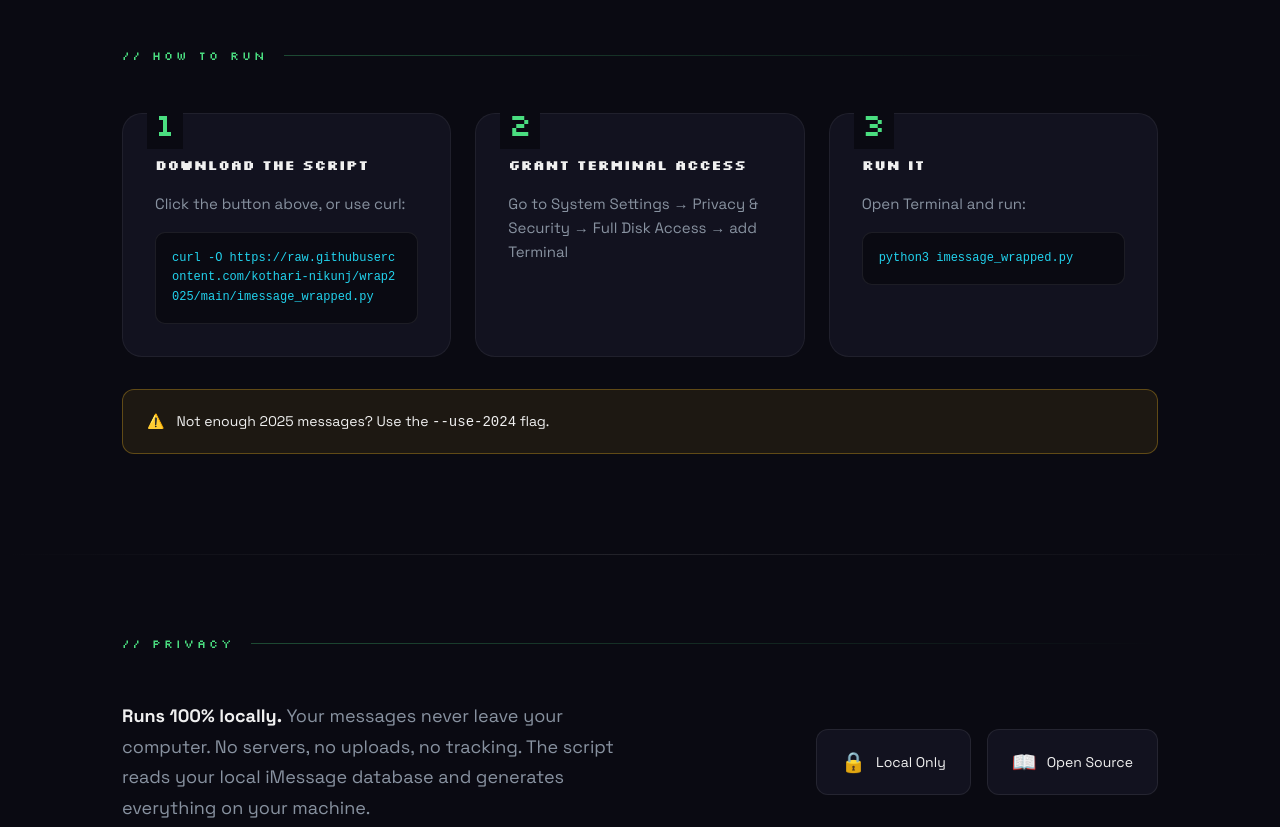
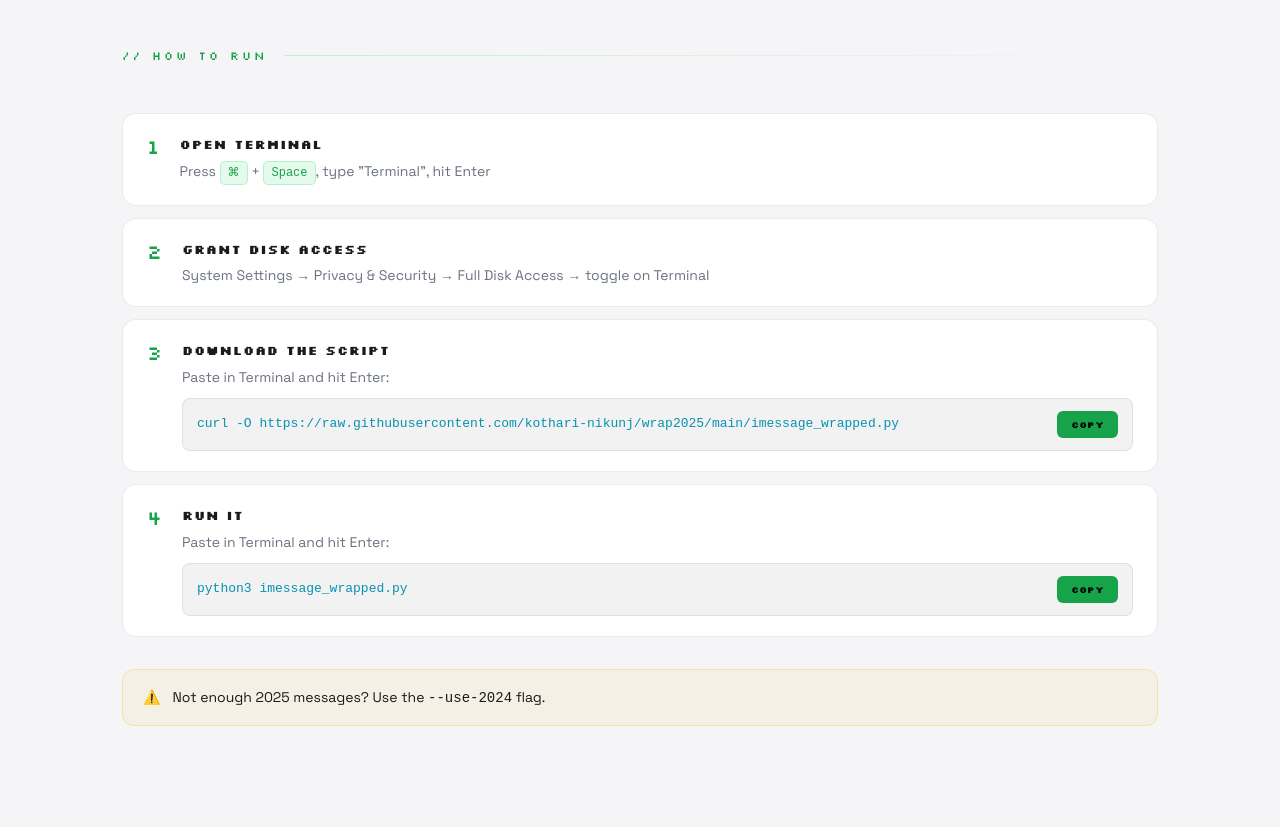
Before and after one commit to joshlebed/wrap2025, a plain HTML site: page index.html in a window 1280 px wide. Shown: the part 1440-2267 px from the top of the page. Drawn offline with Linux system fonts and the light colour scheme.

Commit message:
Add copy buttons, light/dark theme, and improve instructions.
Implemented copy-to-clipboard for setup commands, added light/dark theme toggle with system preference detection, refactored instructions to 4 steps for better UX, and updated gallery for theme compatibility.

🤖 Generated with [Claude Code](https://claude.com/claude-code)

Co-Authored-By: Claude <noreply@anthropic.com>

```diff
--- a/index.html
+++ b/index.html
@@ -82,6 +82,25 @@
     --pink: #f472b6;
     --orange: #fb923c;
     --purple: #a78bfa;
+    --code-bg: rgba(0,0,0,0.4);
+    --border-subtle: rgba(255,255,255,0.06);
+    --border-hover: rgba(74, 222, 128, 0.2);
+}
+
+[data-theme="light"] {
+    --bg: #f5f5f7;
+    --card-bg: #ffffff;
+    --text: #1a1a1a;
+    --muted: #6b7280;
+    --green: #16a34a;
+    --yellow: #ca8a04;
+    --cyan: #0891b2;
+    --pink: #db2777;
+    --orange: #ea580c;
+    --purple: #7c3aed;
+    --code-bg: rgba(0,0,0,0.05);
+    --border-subtle: rgba(0,0,0,0.08);
+    --border-hover: rgba(22, 163, 74, 0.3);
 }
 
 * { margin: 0; padding: 0; box-sizing: border-box; -webkit-tap-highlight-color: transparent; }
@@ -92,6 +111,35 @@ body {
     color: var(--text);
     line-height: 1.6;
     overflow-x: hidden;
+    transition: background 0.3s, color 0.3s;
+}
+
+/* Theme Toggle */
+.theme-toggle {
+    position: fixed;
+    top: 24px;
+    right: 24px;
+    z-index: 100;
+    background: var(--card-bg);
+    border: 1px solid var(--border-subtle);
+    border-radius: 50px;
+    padding: 10px 16px;
+    cursor: pointer;
+    display: flex;
+    align-items: center;
+    gap: 8px;
+    font-family: 'Silkscreen', cursive;
+    font-size: 10px;
+    color: var(--text);
+    transition: all 0.2s;
+}
+
+.theme-toggle:hover {
+    border-color: var(--border-hover);
+}
+
+.theme-toggle .icon {
+    font-size: 16px;
 }
 
 /* LAYOUT GRID */
@@ -281,11 +329,9 @@ body {
     width: 340px;
     border-radius: 24px;
     overflow: hidden;
-    border: 2px solid rgba(255,255,255,0.1);
+    border: 2px solid var(--border-subtle);
     background: var(--card-bg);
-    box-shadow:
-        0 4px 24px rgba(0,0,0,0.4),
-        0 0 0 1px rgba(255,255,255,0.05) inset;
+    box-shadow: 0 4px 24px rgba(0,0,0,0.15);
 }
 
 .gallery-viewport {
@@ -306,20 +352,20 @@ body {
     align-items: center;
     padding: 32px 24px;
     text-align: center;
-    background: var(--bg);
+    background: var(--card-bg);
 }
 
-.gallery-slide.intro { background: linear-gradient(145deg, #12121f 0%, #1a1a2e 50%, #0f2847 100%); }
-.gallery-slide.pink-bg { background: linear-gradient(145deg, #12121f 0%, #2d1a3d 100%); }
-.gallery-slide.purple-bg { background: linear-gradient(145deg, #12121f 0%, #1f1a3d 100%); }
-.gallery-slide.orange-bg { background: linear-gradient(145deg, #12121f 0%, #2d1f1a 100%); }
+.gallery-slide.intro { background: linear-gradient(145deg, var(--card-bg) 0%, var(--bg) 100%); }
+.gallery-slide.pink-bg { background: var(--card-bg); }
+.gallery-slide.purple-bg { background: var(--card-bg); }
+.gallery-slide.orange-bg { background: var(--card-bg); }
 
 .gallery-slide .slide-icon { font-size: 52px; margin-bottom: 12px; }
-.gallery-slide h2 { font-family: 'Silkscreen', cursive; font-size: 28px; line-height: 1.2; margin-bottom: 8px; }
+.gallery-slide h2 { font-family: 'Silkscreen', cursive; font-size: 28px; line-height: 1.2; margin-bottom: 8px; color: var(--text); }
 .gallery-slide .slide-label { font-family: 'Silkscreen', cursive; font-size: 11px; color: var(--green); letter-spacing: 2px; margin-bottom: 12px; }
 .gallery-slide .slide-text { font-size: 16px; color: var(--muted); margin: 6px 0; }
-.gallery-slide .big-number { font-family: 'Silkscreen', cursive; font-size: 64px; line-height: 1; }
-.gallery-slide .huge-name { font-family: 'Silkscreen', cursive; font-size: 28px; margin: 12px 0; }
+.gallery-slide .big-number { font-family: 'Silkscreen', cursive; font-size: 64px; line-height: 1; color: var(--text); }
+.gallery-slide .huge-name { font-family: 'Silkscreen', cursive; font-size: 28px; margin: 12px 0; color: var(--text); }
 .gallery-slide .personality-type { font-family: 'Silkscreen', cursive; font-size: 20px; color: var(--purple); margin: 12px 0; }
 .gallery-slide .roast { font-style: italic; color: var(--muted); font-size: 14px; }
 .gallery-slide .badge { display: inline-block; padding: 8px 16px; border-radius: 100px; font-family: 'Silkscreen', cursive; font-size: 11px; margin-top: 16px; border: 2px solid; }
@@ -339,27 +385,28 @@ body {
     justify-content: center;
     gap: 8px;
     padding: 16px 0;
-    background: rgba(0,0,0,0.4);
+    background: var(--code-bg);
 }
 
 .gallery-dot {
     width: 8px;
     height: 8px;
     border-radius: 50%;
-    background: rgba(255,255,255,0.2);
+    background: var(--muted);
+    opacity: 0.4;
     cursor: pointer;
     transition: all 0.3s;
 }
 
-.gallery-dot:hover { background: rgba(255,255,255,0.4); }
-.gallery-dot.active { background: var(--green); width: 24px; border-radius: 4px; }
+.gallery-dot:hover { opacity: 0.7; }
+.gallery-dot.active { background: var(--green); opacity: 1; width: 24px; border-radius: 4px; }
 
 .gallery-nav {
     position: absolute;
     top: 50%;
     transform: translateY(-50%);
     font-size: 24px;
-    color: rgba(255,255,255,0.3);
+    color: var(--muted);
     cursor: pointer;
     padding: 20px;
     z-index: 10;
@@ -367,7 +414,7 @@ body {
     transition: all 0.2s;
 }
 
-.gallery-nav:hover { color: rgba(255,255,255,0.7); }
+.gallery-nav:hover { color: var(--text); }
 .gallery-nav.prev { left: 0; }
 .gallery-nav.next { right: 0; }
 
@@ -415,7 +462,7 @@ body {
 
 .feature {
     background: var(--card-bg);
-    border: 1px solid rgba(255,255,255,0.06);
+    border: 1px solid var(--border-subtle);
     border-radius: 16px;
     padding: 28px 24px;
     text-align: center;
@@ -438,8 +485,8 @@ body {
 
 .feature:hover {
     transform: translateY(-4px);
-    border-color: rgba(255,255,255,0.12);
-    box-shadow: 0 12px 40px rgba(0,0,0,0.3);
+    border-color: var(--border-hover);
+    box-shadow: 0 12px 40px rgba(0,0,0,0.15);
 }
 
 .feature:hover::before {
@@ -475,73 +522,116 @@ body {
     background: linear-gradient(90deg, transparent, rgba(255,255,255,0.1), transparent);
 }
 
-.install-grid {
-    display: grid;
-    grid-template-columns: repeat(3, 1fr);
-    gap: 24px;
+.steps-list {
     margin-top: 48px;
+    display: flex;
+    flex-direction: column;
+    gap: 12px;
 }
 
-.step-card {
+.step-item {
+    display: flex;
+    align-items: flex-start;
+    gap: 20px;
+    padding: 20px 24px;
     background: var(--card-bg);
-    border: 1px solid rgba(255,255,255,0.06);
-    border-radius: 20px;
-    padding: 32px;
-    position: relative;
-    transition: all 0.3s;
+    border: 1px solid var(--border-subtle);
+    border-radius: 14px;
+    transition: all 0.2s;
 }
 
-.step-card:hover {
-    border-color: rgba(74, 222, 128, 0.2);
-    transform: translateY(-2px);
+.step-item:hover {
+    border-color: var(--border-hover);
 }
 
 .step-num {
-    position: absolute;
-    top: -16px;
-    left: 24px;
     font-family: 'Silkscreen', cursive;
-    font-size: 32px;
+    font-size: 20px;
     color: var(--green);
-    background: var(--bg);
-    padding: 0 8px;
+    line-height: 1;
+    flex-shrink: 0;
+    padding-top: 2px;
 }
 
-.step-card h3 {
-    font-family: 'Silkscreen', cursive;
-    font-size: 14px;
-    margin-bottom: 16px;
-    margin-top: 8px;
+.step-content {
+    flex: 1;
+    min-width: 0;
 }
 
-.step-card p {
+.step-content h3 {
+    font-family: 'Silkscreen', cursive;
+    font-size: 13px;
+    margin: 0 0 6px 0;
+    letter-spacing: 0.5px;
+}
+
+.step-content p {
     color: var(--muted);
-    font-size: 15px;
-    margin-bottom: 16px;
-    line-height: 1.6;
+    font-size: 14px;
+    margin: 0;
+    line-height: 1.5;
+}
+
+kbd {
+    display: inline-block;
+    background: rgba(74, 222, 128, 0.15);
+    border: 1px solid rgba(74, 222, 128, 0.3);
+    border-radius: 5px;
+    padding: 2px 7px;
+    font-family: 'SF Mono', monospace;
+    font-size: 12px;
+    color: var(--green);
 }
 
 .code-block {
-    background: rgba(0,0,0,0.4);
-    border: 1px solid rgba(255,255,255,0.08);
-    border-radius: 10px;
-    padding: 16px;
+    background: var(--code-bg);
+    border: 1px solid var(--border-subtle);
+    border-radius: 8px;
+    padding: 12px 14px;
     font-family: 'JetBrains Mono', 'SF Mono', monospace;
-    font-size: 12px;
-    overflow-x: auto;
-    position: relative;
+    font-size: 13px;
+    margin-top: 10px;
+    display: flex;
+    align-items: center;
+    gap: 12px;
 }
 
 .code-block code {
     color: var(--cyan);
-    word-break: break-all;
+    flex: 1;
+    overflow: hidden;
+    text-overflow: ellipsis;
+    white-space: nowrap;
+}
+
+.copy-btn {
+    background: var(--green);
+    border: none;
+    border-radius: 6px;
+    padding: 8px 14px;
+    font-family: 'Silkscreen', cursive;
+    font-size: 9px;
+    color: #000;
+    cursor: pointer;
+    transition: all 0.15s;
+    white-space: nowrap;
+    flex-shrink: 0;
+    font-weight: 700;
+}
+
+.copy-btn:hover {
+    background: #6ee7a0;
+}
+
+.copy-btn.copied {
+    background: #22d3ee;
 }
 
 .warning {
     background: rgba(251,191,36,0.08);
     border: 1px solid rgba(251,191,36,0.3);
     border-radius: 12px;
-    padding: 20px 24px;
+    padding: 16px 20px;
     font-size: 14px;
     margin-top: 32px;
     display: flex;
@@ -595,7 +685,7 @@ body {
     align-items: center;
     gap: 10px;
     background: var(--card-bg);
-    border: 1px solid rgba(255,255,255,0.08);
+    border: 1px solid var(--border-subtle);
     border-radius: 12px;
     padding: 16px 24px;
     font-size: 14px;
@@ -603,7 +693,7 @@ body {
 }
 
 .privacy-badge:hover {
-    border-color: rgba(74, 222, 128, 0.3);
+    border-color: var(--border-hover);
 }
 
 .privacy-badge-icon { font-size: 20px; }
@@ -689,10 +779,6 @@ body {
         grid-template-columns: repeat(2, 1fr);
     }
 
-    .install-grid {
-        grid-template-columns: 1fr;
-        gap: 32px;
-    }
 
     .privacy-content {
         grid-template-columns: 1fr;
@@ -712,6 +798,14 @@ body {
 
 /* RESPONSIVE - MOBILE */
 @media (max-width: 768px) {
+    .theme-toggle {
+        top: 16px;
+        right: 16px;
+        padding: 8px 12px;
+        font-size: 9px;
+    }
+    .theme-toggle .icon { font-size: 14px; }
+
     .download-btn { display: none; }
     .share-btn { display: inline-flex; }
     .mobile-note {
@@ -789,13 +883,18 @@ body {
         padding: 60px 0;
     }
 
-    .step-card {
-        padding: 28px 24px;
+    .step-item {
+        padding: 16px 20px;
+        gap: 16px;
     }
 
-    .step-card h3 { font-size: 13px; }
-    .step-card p { font-size: 14px; }
-    .code-block { font-size: 11px; padding: 14px; }
+    .step-num { font-size: 18px; }
+    .step-content h3 { font-size: 12px; }
+    .step-content p { font-size: 13px; }
+    .code-block { font-size: 11px; padding: 10px 12px; }
+    .copy-btn { padding: 6px 12px; font-size: 8px; }
+
+    kbd { font-size: 11px; padding: 2px 5px; }
 
     .privacy-section {
         padding: 60px 0;
@@ -821,6 +920,11 @@ body {
 </style>
 </head>
 <body>
+
+<button class="theme-toggle" onclick="toggleTheme()">
+    <span class="icon">☀️</span>
+    <span class="label">LIGHT</span>
+</button>
 
 <section class="hero">
     <div class="hero-content">
@@ -971,28 +1075,44 @@ body {
             <div class="section-line"></div>
         </div>
 
-        <div class="install-grid">
-            <div class="step-card">
+        <div class="steps-list">
+            <div class="step-item">
                 <div class="step-num">1</div>
-                <h3>Download the script</h3>
-                <p>Click the button above, or use curl:</p>
-                <div class="code-block">
-                    <code>curl -O https://raw.githubusercontent.com/kothari-nikunj/wrap2025/main/imessage_wrapped.py</code>
+                <div class="step-content">
+                    <h3>Open Terminal</h3>
+                    <p>Press <kbd>⌘</kbd> + <kbd>Space</kbd>, type "Terminal", hit Enter</p>
                 </div>
             </div>
 
-            <div class="step-card">
+            <div class="step-item">
                 <div class="step-num">2</div>
-                <h3>Grant Terminal access</h3>
-                <p>Go to System Settings → Privacy & Security → Full Disk Access → add Terminal</p>
+                <div class="step-content">
+                    <h3>Grant disk access</h3>
+                    <p>System Settings → Privacy & Security → Full Disk Access → toggle on Terminal</p>
+                </div>
             </div>
 
-            <div class="step-card">
+            <div class="step-item">
                 <div class="step-num">3</div>
-                <h3>Run it</h3>
-                <p>Open Terminal and run:</p>
-                <div class="code-block">
-                    <code>python3 imessage_wrapped.py</code>
+                <div class="step-content">
+                    <h3>Download the script</h3>
+                    <p>Paste in Terminal and hit Enter:</p>
+                    <div class="code-block">
+                        <code id="curl-cmd">curl -O https://raw.githubusercontent.com/kothari-nikunj/wrap2025/main/imessage_wrapped.py</code>
+                        <button class="copy-btn" onclick="copyCode('curl-cmd', this)">COPY</button>
+                    </div>
+                </div>
+            </div>
+
+            <div class="step-item">
+                <div class="step-num">4</div>
+                <div class="step-content">
+                    <h3>Run it</h3>
+                    <p>Paste in Terminal and hit Enter:</p>
+                    <div class="code-block">
+                        <code id="run-cmd">python3 imessage_wrapped.py</code>
+                        <button class="copy-btn" onclick="copyCode('run-cmd', this)">COPY</button>
+                    </div>
                 </div>
             </div>
         </div>
@@ -1044,6 +1164,61 @@ body {
 </footer>
 
 <script>
+// Theme Toggle
+function toggleTheme() {
+    const body = document.body;
+    const btn = document.querySelector('.theme-toggle');
+    const isLight = body.getAttribute('data-theme') === 'light';
+
+    if (isLight) {
+        body.removeAttribute('data-theme');
+        btn.querySelector('.icon').textContent = '☀️';
+        btn.querySelector('.label').textContent = 'LIGHT';
+        localStorage.setItem('theme', 'dark');
+    } else {
+        body.setAttribute('data-theme', 'light');
+        btn.querySelector('.icon').textContent = '🌙';
+        btn.querySelector('.label').textContent = 'DARK';
+        localStorage.setItem('theme', 'light');
+    }
+}
+
+// Load saved theme or detect system preference
+(function() {
+    const saved = localStorage.getItem('theme');
+    const btn = document.querySelector('.theme-toggle');
+
+    let theme = saved;
+    if (!saved) {
+        // Check system preference
+        theme = window.matchMedia('(prefers-color-scheme: light)').matches ? 'light' : 'dark';
+    }
+
+    if (theme === 'light') {
+        document.body.setAttribute('data-theme', 'light');
+        if (btn) {
+            btn.querySelector('.icon').textContent = '🌙';
+            btn.querySelector('.label').textContent = 'DARK';
+        }
+    }
+})();
+
+// Listen for system theme changes
+window.matchMedia('(prefers-color-scheme: light)').addEventListener('change', (e) => {
+    if (!localStorage.getItem('theme')) {
+        const btn = document.querySelector('.theme-toggle');
+        if (e.matches) {
+            document.body.setAttribute('data-theme', 'light');
+            btn.querySelector('.icon').textContent = '🌙';
+            btn.querySelector('.label').textContent = 'DARK';
+        } else {
+            document.body.removeAttribute('data-theme');
+            btn.querySelector('.icon').textContent = '☀️';
+            btn.querySelector('.label').textContent = 'LIGHT';
+        }
+    }
+});
+
 // Gallery
 const track = document.getElementById('galleryTrack');
 const progressEl = document.getElementById('galleryProgress');
@@ -1098,6 +1273,23 @@ container.addEventListener('click', (e) => {
 
 setInterval(() => galleryNext(), 4000);
 
+// Copy code to clipboard
+async function copyCode(elementId, btn) {
+    const code = document.getElementById(elementId).textContent;
+    try {
+        await navigator.clipboard.writeText(code);
+        btn.textContent = 'COPIED!';
+        btn.classList.add('copied');
+        setTimeout(() => {
+            btn.textContent = 'COPY';
+            btn.classList.remove('copied');
+        }, 2000);
+    } catch (err) {
+        btn.textContent = 'FAILED';
+        setTimeout(() => btn.textContent = 'COPY', 2000);
+    }
+}
+
 // Share functionality for mobile
 async function shareLink() {
     const shareData = {
```
